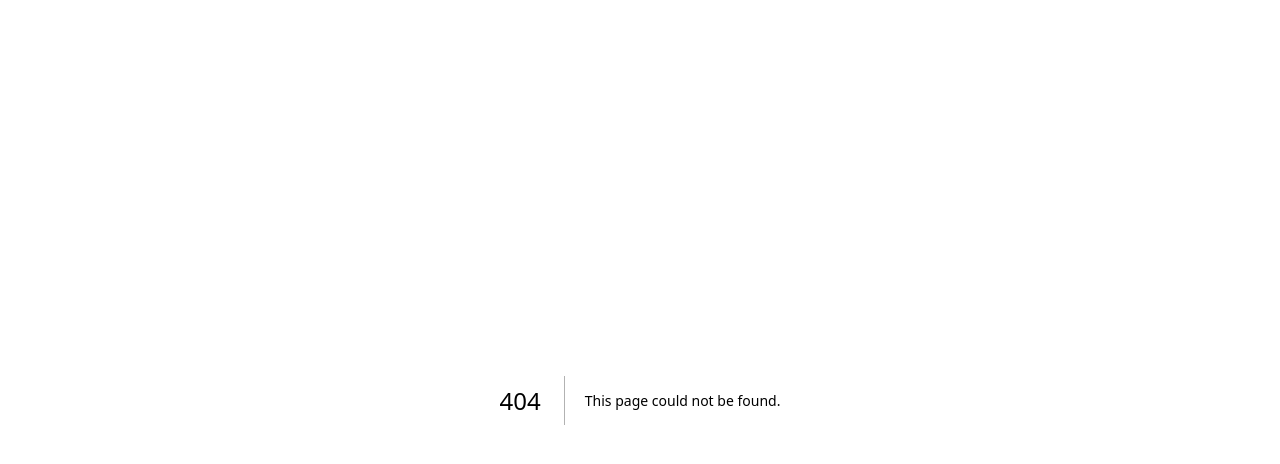
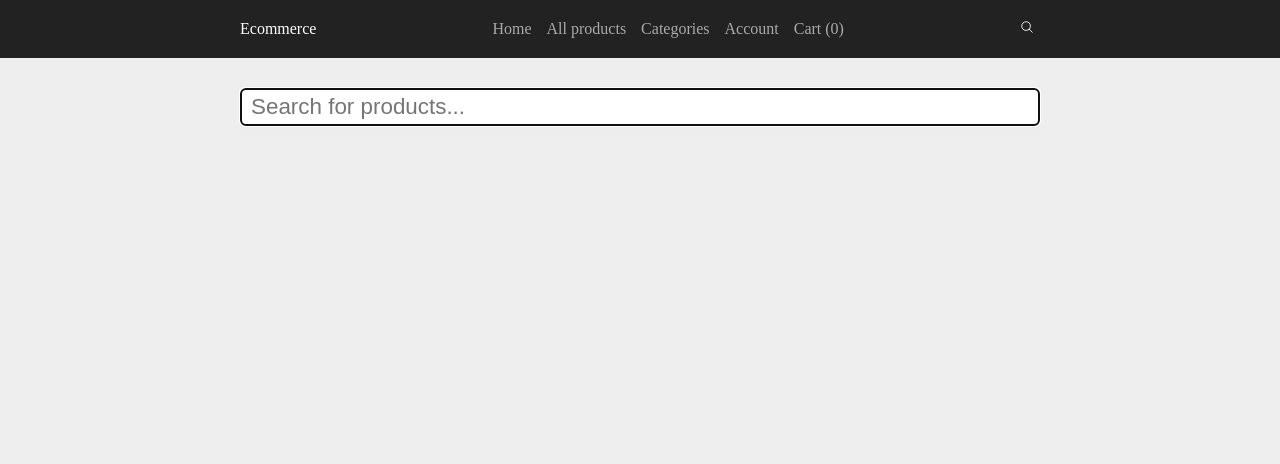
Before and after one commit to grabinskij/front-ecommerce, a Next.js app: page /search in a window 1280 px wide. Before the commit this address had no page. Shown: the top 464 px of the page. Built offline with nearby package versions, Linux system fonts and the light colour scheme.

Commit message:
Create search page

```diff
--- a/components/ProductBox.js
+++ b/components/ProductBox.js
@@ -6,7 +6,11 @@ import FlyingButton from "./FlyingButton";
 
 
 const ProductWrapper = styled.div`
-
+  button{
+    width: 100%;
+    text-align: center;
+    justify-content: center;
+  }
 `;
 const WhiteBox = styled(Link)`
   background-color: #fff;
@@ -35,15 +39,25 @@ const ProductInfoBox = styled.div`
     margin-top: 5px;
 `;
 const PriceRow = styled.div`
-  display: flex;
+  display: block;
+  @media screen and (min-width: 768px) {
+    display: flex;
+    gap: 5px;
+  }
   align-items: center;
-  justify-content: space-between;
-  margin-top: 2px;
+  justify-content:space-between;
+  margin-top:2px;
 `;
 
 const Price = styled.div`
-  font-size: 1.5rem;
-  font-weight: bold;
+  font-size: 1rem;
+  font-weight:400;
+  text-align: right;
+  @media screen and (min-width: 768px) {
+    font-size: 1.2rem;
+    font-weight:600;
+    text-align: left;
+  }
 `;
 export default function ProductBox({_id, title, description, price, images}){
     const {addProduct} = useContext(CartContext);
--- a/package.json
+++ b/package.json
@@ -10,6 +10,7 @@
   },
   "dependencies": {
     "axios": "^1.6.1",
+    "lodash": "^4.17.21",
     "micro": "^10.0.1",
     "mongoose": "^8.0.0",
     "next": "14.0.2",
--- /dev/null
+++ b/pages/search.js
@@ -0,0 +1,71 @@
+import styled from "styled-components";
+import {useCallback, useEffect, useState} from "react";
+import axios from "axios";
+import {debounce} from "lodash";
+import Input from "../components/Input";
+import Center from "../components/Center";
+import Spinner from "../components/Spinner";
+import ProductsGrid from "../components/ProductsGrid";
+import Header from "../components/Header";
+
+
+const SearchInput = styled(Input)`
+  padding: 5px 10px;
+  border-radius: 5px;
+  font-size:1.4rem;
+`;
+const InputWrapper = styled.div`
+  position:sticky;
+  top:68px;
+  margin: 25px 0;
+  padding: 5px 0;
+  background-color: #eeeeeeaa;
+`;
+
+export default function SearchPage() {
+    const [phrase,setPhrase] = useState('');
+    const [products,setProducts] = useState([]);
+    const [isLoading,setIsLoading] = useState(false);
+    const debouncedSearch = useCallback(
+        debounce(searchProducts, 500), []
+    );
+    useEffect(() => {
+        if (phrase.length > 0) {
+            setIsLoading(true);
+            debouncedSearch(phrase);
+        } else {
+            setProducts([]);
+        }
+    }, [phrase]);
+
+    function searchProducts(phrase) {
+        axios.get('/api/products?phrase='+encodeURIComponent(phrase))
+            .then(response => {
+                setProducts(response.data);
+                setIsLoading(false);
+            });
+    }
+    return (
+        <>
+            <Header />
+            <Center>
+                <InputWrapper>
+                    <SearchInput
+                        autoFocus
+                        value={phrase}
+                        onChange={ev => setPhrase(ev.target.value)}
+                        placeholder="Search for products..." />
+                </InputWrapper>
+                {!isLoading && phrase !== '' && products.length === 0 && (
+                    <h2>No products found for query "{phrase}"</h2>
+                )}
+                {isLoading && (
+                    <Spinner fullWidth={true} />
+                )}
+                {!isLoading && products.length > 0 && (
+                    <ProductsGrid products={products} />
+                )}
+            </Center>
+        </>
+    );
+}
```
Also changed, not shown: 1 other file (tests, documents, lock files or other folders).
